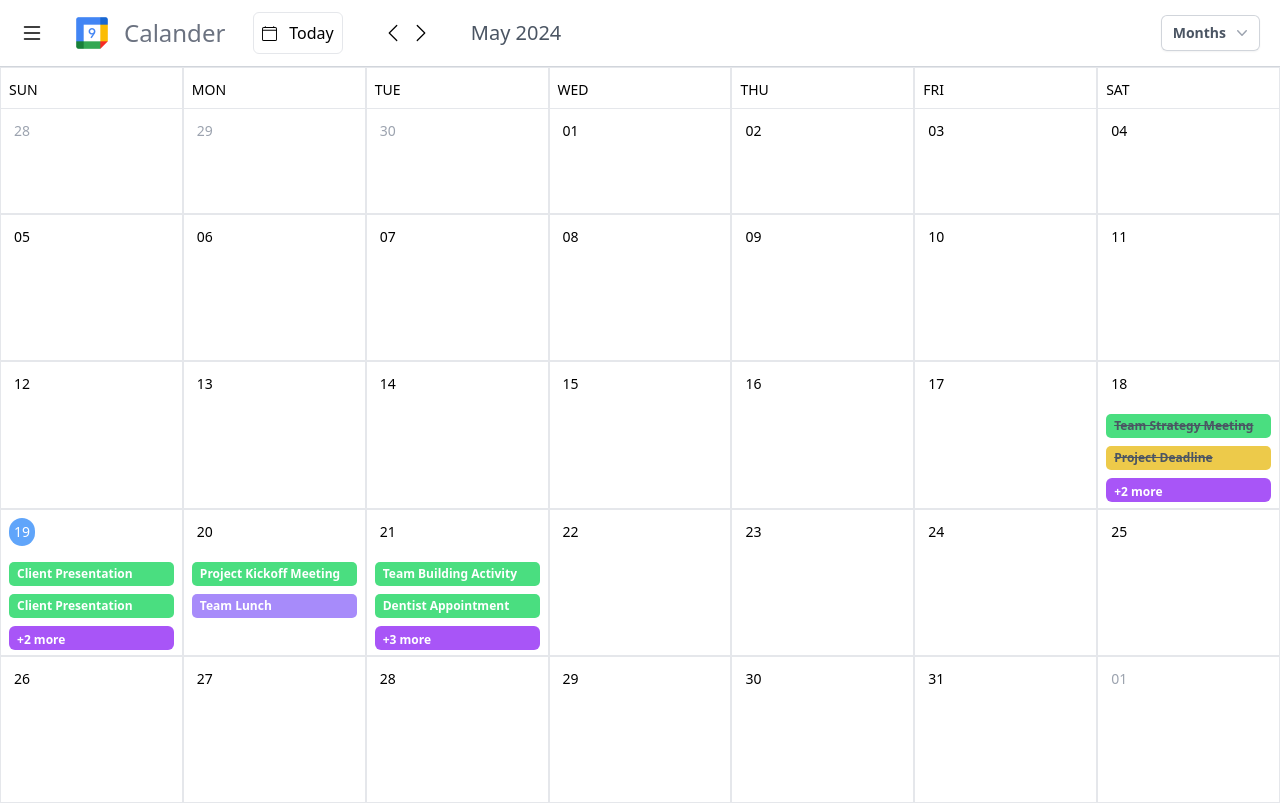
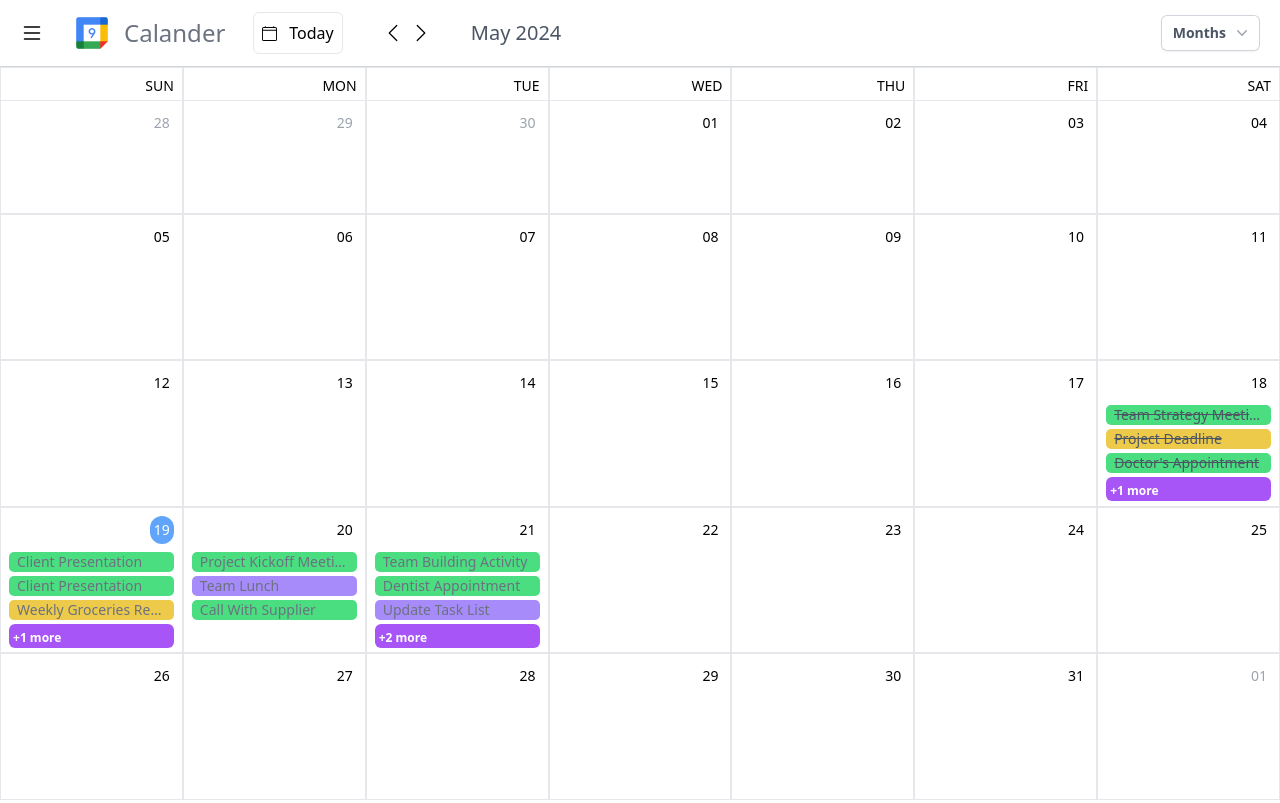
Before and after one commit to BHARATHI-GIT-HUB/survey-sparrow-event-calander, a React (Vite) app: page / in a window 1280 px wide. Built offline with nearby package versions, Linux system fonts and the light colour scheme.

Commit message:
final commit

```diff
--- a/package.json
+++ b/package.json
@@ -10,10 +10,8 @@
     "preview": "vite preview"
   },
   "dependencies": {
-    "antd": "^5.17.2",
     "dayjs": "^1.11.11",
     "react": "^18.2.0",
-    "react-big-calendar": "^1.12.2",
     "react-dom": "^18.2.0"
   },
   "devDependencies": {
--- a/src/App.jsx
+++ b/src/App.jsx
@@ -3,13 +3,13 @@ import { Scheduler, Scheduler2 } from "./pages";
 
 function App() {
   return (
-    <>
+    <div>
       <Scheduler />
 
       {/* <div className="p-5">
         <Scheduler2 />
       </div> */}
-    </>
+    </div>
   );
 }
 
--- a/src/components/Calander/Day.jsx
+++ b/src/components/Calander/Day.jsx
@@ -25,37 +25,38 @@ export function Day({ day, rowIndex }) {
   }, [day]);
 
   return (
-    <div className={`border border-gray-200`}>
+    <div className={`border border-gray-200 flex flex-col`}>
+      <div className="flex flex-col items-end border-gray-300">
         {rowIndex === 0 && (
-        <header className="border-b border-gray-200 p-2 ">
-          <p className="text-sm mt-1">{day.format("ddd").toUpperCase()}</p>
-        </header>
+          <div className="border-b w-full py-1 px-2">
+            <p className="text-sm mt-1  text-end">
+              {day.format("ddd").toUpperCase()}
+            </p>
+          </div>
         )}
-      <div
-        className={`text-sm m-2 px-[5px] p-[4px] max-w-max   ${getCurrentDay(
-          day
-        )}`}
-      >
+
+        <p className={`text-sm p-1 m-2 text-center  ${getCurrentDay(day)}`}>
           {day.format("DD")}
+        </p>
       </div>
-      <div className="flex flex-col justify-center  gap-y-2 py-2 ">
+
+      <div className="flex-1">
         {events.length > 0 &&
-          events.slice(0, 2).map((e, i) => (
+          events.slice(0, 3).map((e, i) => (
             <div
               key={i}
               style={{ backgroundColor: e.colour }}
-              className={`mx-2 p-1 md:px-2  text-white rounded-[5px] overflow-hidden
+              className={`mx-2 md:px-2 mb-1  text-white rounded-[5px] overflow-hidden
                `}
             >
               <p
-                className={`font-semibold text-xs capitalize
+                className={`text-gray-500 text-sm  truncate capitalize
                ${isEventOver(e) ? "line-through text-gray-600" : ""}`}
               >
                 {e.title}
               </p>
             </div>
           ))}
-      </div>
         {events.length > 3 && (
           <>
             <Modal
@@ -65,17 +66,18 @@ export function Day({ day, rowIndex }) {
               day={day}
             />
             <div
-            className={`mx-2 px-2 rounded-md overflow-hidden cursor-pointer bg-purple-500 `}
+              className={`mx-2 px-1 rounded-md overflow-hidden cursor-pointer bg-purple-500 `}
               onClick={() => {
                 setIsModalOpen(true);
               }}
             >
               <button className="font-semibold text-white text-xs">
-              +{events.length - 2} more
+                +{events.length - 3} more
               </button>
             </div>
           </>
         )}
       </div>
+    </div>
   );
 }
--- a/src/components/Calander/Month.jsx
+++ b/src/components/Calander/Month.jsx
@@ -4,13 +4,7 @@ import { Day } from "./Day";
 
 export function Month({ month }) {
   return (
-    <div
-      style={{
-        minHeight: "calc(100vh - 8vh)",
-        // maxHeight: "calc(100vh - 8vh)",
-      }}
-      className="flex-1 grid grid-cols-7 grid-rows-5 w-full"
-    >
+    <div className="flex-1 grid grid-cols-7 grid-rows-5">
       {month.map((row, i) => (
         <React.Fragment key={i}>
           {row.map((day, j) => (
--- a/src/components/Lable.jsx
+++ b/src/components/Lable.jsx
@@ -9,8 +9,8 @@ export default function Lable() {
   };
 
   return (
-    <div>
-      <h3 className="text-gray-400 text-2xl my-2"> Lables</h3>
+    <div className="mx-2">
+      <h3 className="text-gray-400 text-2xl py-2">Lables</h3>
       <ul className="flex flex-col gap-y-3">
         {Object.entries(eventTypeColors).map(([event, colour]) => (
           <li key={event} className="flex items-center gap-2">
--- a/src/components/SideBar.jsx
+++ b/src/components/SideBar.jsx
@@ -5,13 +5,7 @@ import Lable from "./Lable";
 
 export default function Sidebar({ isSlider, setIsSlider }) {
   return (
-    <div
-      style={{
-        minHeight: "calc(100vh - 8vh)",
-        maxHeight: "calc(100vh - 8vh)",
-      }}
-      className="hidden md:flex flex-col gap-y-10 p-3 border-r min-w-1/6 border-gray-500"
-    >
+    <div className="hidden md:flex h-screen flex-col gap-y-10 p-3 border-r min-w-1/6 border-gray-500">
       <CreateEventButton />
       <SmallCalander />
       <Lable />
--- a/src/pages/scheduler.jsx
+++ b/src/pages/scheduler.jsx
@@ -19,14 +19,14 @@ export function Scheduler() {
   }, [monthIndex]);
 
   return (
-    <>
+    <div className="h-screen flex flex-col">
       <Header isSlider={isSlider} setIsSlider={setIsSlider} />
-      <div className="flex">
+      <div className="flex flex-1">
         <div className={`${isSlider ? "hidden" : ""}`}>
           <Sidebar />
         </div>
         <Month month={currentMonthDate} setCurrentMonth={setCurrentMonthDate} />
       </div>
-    </>
+    </div>
   );
 }
```
Lines whose indentation alone changed are shown as unchanged.
